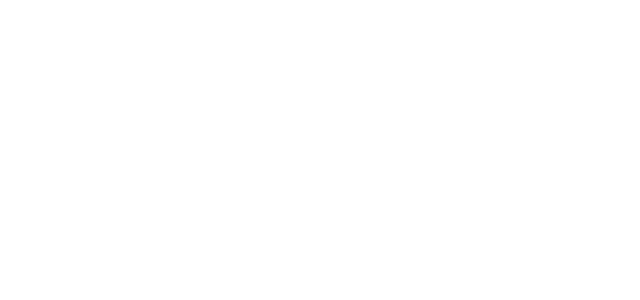
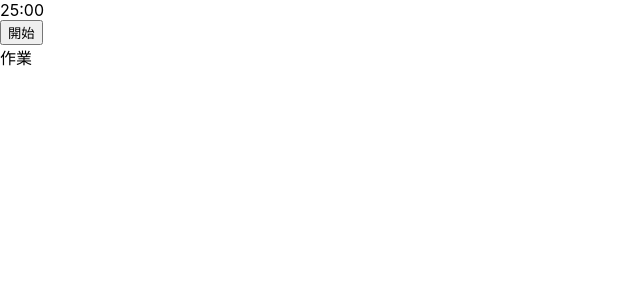
Before and after one commit to ToshihiroWatanabe/tdd-pomodoro-react, a React (Create React App) app: page / in a window 1280 px wide. Shown: the top 300 px of the page, without its empty margins (0-640 px from the left). Built offline with nearby package versions, Linux system fonts and the light colour scheme.

Commit message:
update: ポモドーロタイマー完成

```diff
--- a/src/App.tsx
+++ b/src/App.tsx
@@ -1,7 +1,99 @@
-import React from "react";
+import React, { useState } from "react";
 
-function App() {
-  return <></>;
+/** 一度にカウントする秒数 */
+const ONCE_COUNT = 1;
+/** カウントの間隔(ミリ秒) */
+const COUNT_INTERVAL = 1000;
+/** カウントのsetIntervalのID */
+let countInterval = 0;
+
+/** タイマーモード */
+type TimerMode = "work" | "break";
+
+/** タイマーの長さ */
+const TIMER_LENGTH = { work: 25 * 60, break: 5 * 60 } as const;
+type TIMER_LENGTH = typeof TIMER_LENGTH[keyof typeof TIMER_LENGTH];
+
+interface State {
+  timeLeft: number;
+  timerMode: TimerMode;
+  isTimerOn: boolean;
 }
 
+/**
+ * 秒の数値をMM:SS形式の文字列に変換します。
+ * @param {number} second 秒
+ * @returns MM:SS形式の文字列
+ */
+const secondToMMSS = (second: number) => {
+  const MM =
+    second >= 10 * 60
+      ? Math.floor(second / 60).toString()
+      : second >= 1 * 60
+      ? "0" + Math.floor(second / 60).toString()
+      : "00";
+  const SS = second % 60 >= 10 ? second % 60 : "0" + (second % 60);
+  return MM + ":" + SS;
+};
+
+const App = () => {
+  const [state, setState] = useState<State>({
+    timeLeft: TIMER_LENGTH.work,
+    timerMode: "work",
+    isTimerOn: false,
+  });
+
+  const onClick = () => {
+    setState((state) => {
+      clearInterval(countInterval);
+      if (state.isTimerOn) {
+        return {
+          ...state,
+          timeLeft: TIMER_LENGTH.work,
+          timerMode: "work",
+          isTimerOn: false,
+        };
+      } else {
+        countInterval = window.setInterval(() => {
+          count();
+        }, COUNT_INTERVAL);
+        return { ...state, isTimerOn: true };
+      }
+    });
+  };
+
+  const count = () => {
+    setState((state) => {
+      if (state.timeLeft < 1) {
+        state = toggleTimerMode(state);
+      }
+      return { ...state, timeLeft: state.timeLeft - ONCE_COUNT };
+    });
+  };
+
+  const toggleTimerMode = (state: State): State => {
+    if (state.timerMode === "work") {
+      return {
+        ...state,
+        timeLeft: TIMER_LENGTH.break,
+        timerMode: "break",
+      };
+    } else {
+      return {
+        ...state,
+        timeLeft: TIMER_LENGTH.work,
+        timerMode: "work",
+      };
+    }
+  };
+
+  return (
+    <>
+      <div>{secondToMMSS(state.timeLeft)}</div>
+      <button onClick={onClick}>{state.isTimerOn ? "停止" : "開始"}</button>
+      <div>{state.timerMode === "work" ? "作業" : "休憩"}</div>
+    </>
+  );
+};
+
 export default App;
```
